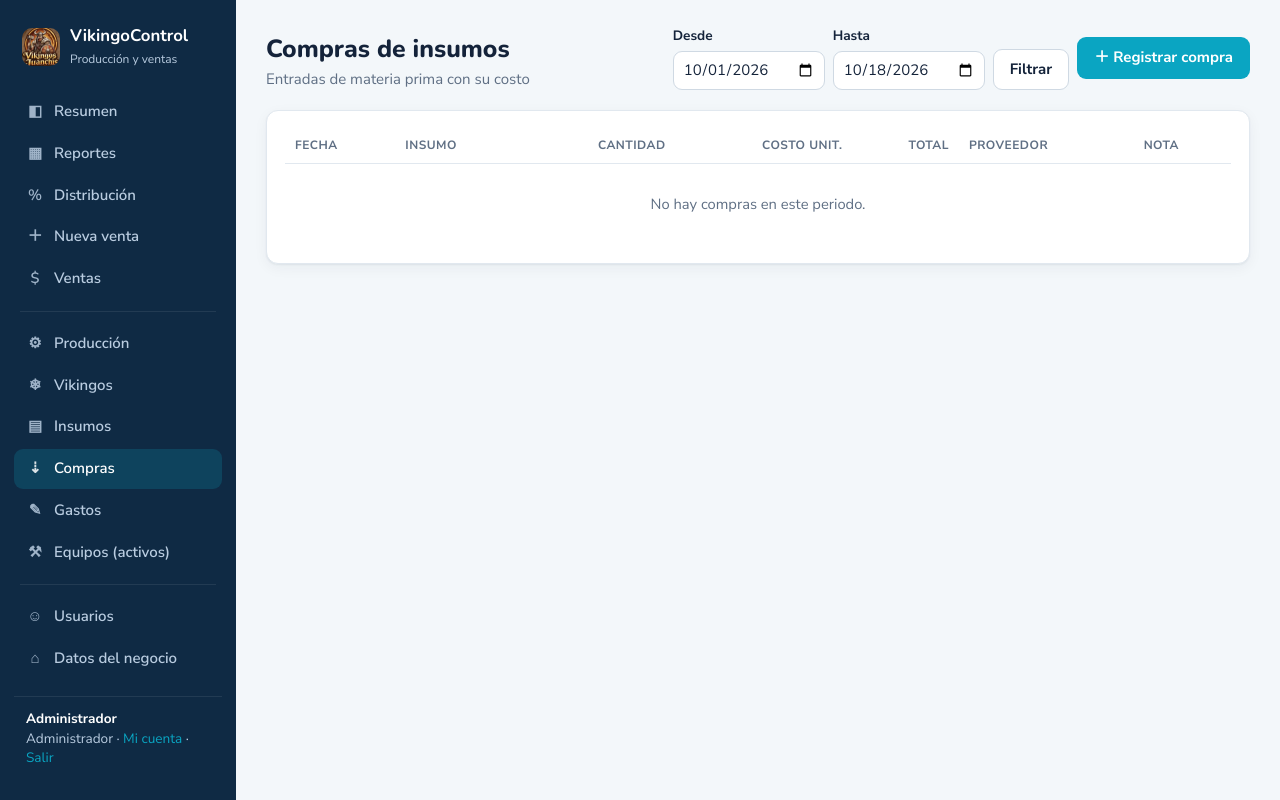
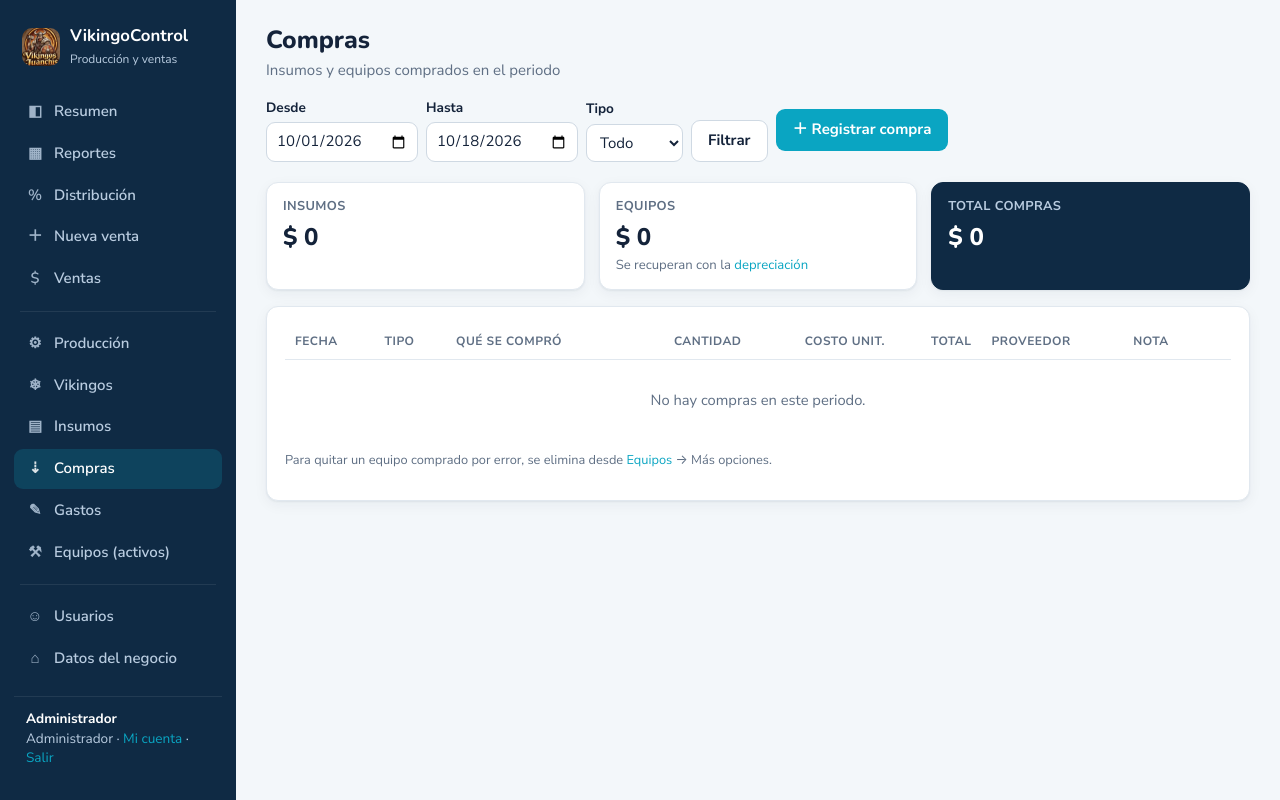
Before and after one commit to snake1515/vikingocontrol, a Flask app: page /compras in a window 1280 px wide. Run offline with Flask 3, Linux system fonts and the light colour scheme; a user stored in the database is signed in.

Commit message:
Anular compras y producciones; compras de equipos dentro de Compras
- Anular revierte inventario y costo promedio; bloquea si ya se consumió o vendió
- Migración automática de columnas nuevas (anulada, proveedor)
- Compras de equipos en lista de compras, reportes y Excel

Co-Authored-By: Claude Opus 5.5 <noreply@anthropic.com>
Claude-Session: https://claude.ai/code/session_01A2yAx6XPDVVrgm8S3PLymh

```diff
--- a/app.py
+++ b/app.py
@@ -20,7 +20,7 @@ from models import (CATEGORIAS_GASTO, METODOS_PAGO, ROLES, TIPOS_MO, UNIDADES, A
 import comprobantes
 import reportes as rpt
 from activos_calc import activos_vigentes, depreciacion_dia, depreciacion_periodo
-from services import (ErrorNegocio, anular_venta, registrar_compra,
+from services import (ErrorNegocio, anular_compra, anular_produccion, anular_venta, registrar_compra,
                       registrar_produccion, registrar_venta)
 
 load_dotenv()
@@ -236,7 +236,8 @@ def inicio():
     ganancia = ingresos - costo_vendido
     unidades_vendidas = sum(v.unidades for v in ventas)
 
-    prods = Produccion.query.filter(Produccion.fecha >= ini, Produccion.fecha < fin).all()
+    prods = Produccion.query.filter(Produccion.anulada.is_(False), Produccion.fecha >= ini,
+                                    Produccion.fecha < fin).all()
     unidades_prod = sum(p.cantidad for p in prods)
     desglose = {
         "Insumos": sum(p.costo_insumos for p in prods),
@@ -248,7 +249,10 @@ def inicio():
     }
     costo_prod = sum(desglose.values())
     compras = db.session.query(func.coalesce(func.sum(CompraInsumo.costo_total), 0)).filter(
-        CompraInsumo.fecha >= ini, CompraInsumo.fecha < fin).scalar()
+        CompraInsumo.anulada.is_(False), CompraInsumo.fecha >= ini, CompraInsumo.fecha < fin).scalar()
+    compras_equipos = db.session.query(func.coalesce(func.sum(Activo.valor), 0)).filter(
+        Activo.eliminado.is_(False), Activo.fecha_compra >= ini.date(),
+        Activo.fecha_compra < fin.date()).scalar() or 0
 
     ranking = (db.session.query(
         Producto.id, Producto.nombre,
@@ -298,7 +302,7 @@ def inicio():
         unidades_vendidas=unidades_vendidas, num_ventas=len(ventas),
         unidades_prod=unidades_prod, costo_prod=costo_prod, desglose=desglose,
         costo_unit_prod=(costo_prod / unidades_prod) if unidades_prod else 0,
-        compras=compras or 0, ranking=ranking, serie=serie,
+        compras=compras or 0, compras_equipos=compras_equipos, ranking=ranking, serie=serie,
         valor_insumos=sum(i.valor_stock for i in insumos),
         valor_productos=sum(max(p.stock, 0) * p.costo_promedio for p in productos),
         alertas_insumos=[i for i in insumos if i.bajo_minimo],
@@ -451,10 +455,11 @@ def activo_form(id=None):
             a.nombre, a.fecha_compra, a.valor = nombre[:120], fecha, valor
             a.valor_residual, a.vida_util_meses = residual, vida
             a.descripcion = f.get("descripcion", "").strip()[:255] or None
+            a.proveedor = f.get("proveedor", "").strip()[:120] or None
             db.session.commit()
-            flash(f"Equipo «{nombre}» guardado.", "ok")
-            return redirect(url_for("activos"))
-    return render_template("activo_form.html", a=a)
+            flash(f"Equipo «{nombre}» guardado. Ya aparece en Compras y en Equipos.", "ok")
+            return redirect(url_for("compras") if f.get("origen") == "compras" else url_for("activos"))
+    return render_template("activo_form.html", a=a, origen=request.values.get("origen", ""))
 
 
 @app.route("/activos/<int:id>/baja", methods=["POST"])
@@ -505,7 +510,7 @@ def reportes():
     rep = rpt.generar(desde, hasta, agrupar)
     serie = dict(labels=[f["periodo"] for f in rep["filas"]],
                  ventas=[round(f["ventas"]) for f in rep["filas"]],
-                 compras=[round(f["compras"]) for f in rep["filas"]],
+                 compras=[round(f["compras"] + f["compras_eq"]) for f in rep["filas"]],
                  neta=[round(f["neta"]) for f in rep["filas"]])
     return render_template("reportes.html", rep=rep, serie=serie, agrupar=agrupar,
                            agrupaciones=rpt.AGRUPACIONES, columnas=rpt.COLUMNAS,
@@ -653,10 +658,27 @@ def insumo_eliminar(id):
 @rol_requerido("admin", "produccion")
 def compras():
     ini, fin, desde, hasta = periodo()
-    items = (CompraInsumo.query.filter(CompraInsumo.fecha >= ini, CompraInsumo.fecha < fin)
-             .order_by(CompraInsumo.fecha.desc()).all())
-    return render_template("compras.html", items=items, desde=desde, hasta=hasta,
-                           total=sum(c.costo_total for c in items))
+    tipo = request.args.get("tipo", "")
+    filas = []
+    if tipo in ("", "insumos"):
+        for c in (CompraInsumo.query.filter(CompraInsumo.fecha >= ini, CompraInsumo.fecha < fin)
+                  .order_by(CompraInsumo.fecha.desc()).all()):
+            filas.append(dict(tipo="insumo", fecha=c.fecha, orden=c.fecha, nombre=c.insumo.nombre,
+                              cantidad=f"{c.cantidad:g} {c.insumo.unidad}", unitario=c.costo_unitario,
+                              total=c.costo_total, proveedor=c.proveedor, nota=c.nota,
+                              anulada=c.anulada, obj=c))
+    if tipo in ("", "equipos") and current_user.rol == "admin":
+        for a in (Activo.query.filter(Activo.eliminado.is_(False), Activo.fecha_compra >= ini.date(),
+                                      Activo.fecha_compra < fin.date()).all()):
+            filas.append(dict(tipo="equipo", fecha=a.fecha_compra,
+                              orden=datetime.combine(a.fecha_compra, datetime.min.time()),
+                              nombre=a.nombre, cantidad="1 equipo", unitario=a.valor, total=a.valor,
+                              proveedor=a.proveedor, nota=a.descripcion, anulada=False, obj=a))
+    filas.sort(key=lambda x: x["orden"], reverse=True)
+    t_ins = sum(f["total"] for f in filas if f["tipo"] == "insumo" and not f["anulada"])
+    t_eq = sum(f["total"] for f in filas if f["tipo"] == "equipo")
+    return render_template("compras.html", filas=filas, desde=desde, hasta=hasta, tipo=tipo,
+                           total=t_ins + t_eq, total_insumos=t_ins, total_equipos=t_eq)
 
 
 @app.route("/compras/nueva", methods=["GET", "POST"])
@@ -771,8 +793,9 @@ def producciones():
     ini, fin, desde, hasta = periodo()
     items = (Produccion.query.filter(Produccion.fecha >= ini, Produccion.fecha < fin)
              .order_by(Produccion.fecha.desc()).all())
-    unidades = sum(p.cantidad for p in items)
-    costo = sum(p.costo_total for p in items)
+    validas = [p for p in items if not p.anulada]
+    unidades = sum(p.cantidad for p in validas)
+    costo = sum(p.costo_total for p in validas)
     return render_template("producciones.html", items=items, desde=desde, hasta=hasta,
                            unidades=unidades, costo=costo)
 
@@ -931,6 +954,36 @@ def negocio():
     return render_template("negocio.html", neg=neg, ultima=ultima)
 
 
+@app.route("/compras/<int:id>/anular", methods=["POST"])
+@rol_requerido("admin")
+def compra_anular(id):
+    c = db.session.get(CompraInsumo, id) or abort(404)
+    try:
+        anular_compra(c)
+        db.session.commit()
+        flash(f"Compra de {c.cantidad:g} {c.insumo.unidad} de «{c.insumo.nombre}» anulada. "
+              "Se descontó del inventario.", "ok")
+    except ErrorNegocio as e:
+        db.session.rollback()
+        flash(e.errores[0], "error")
+    return redirect(request.referrer or url_for("compras"))
+
+
+@app.route("/produccion/<int:id>/anular", methods=["POST"])
+@rol_requerido("admin")
+def produccion_anular(id):
+    p = db.session.get(Produccion, id) or abort(404)
+    try:
+        anular_produccion(p)
+        db.session.commit()
+        flash(f"Producción #{p.id} anulada: se quitaron {p.cantidad} vikingos y los insumos "
+              "volvieron a la bodega.", "ok")
+    except ErrorNegocio as e:
+        db.session.rollback()
+        flash(e.errores[0], "error")
+    return redirect(url_for("produccion_detalle", id=id))
+
+
 @app.route("/ventas/<int:id>/anular", methods=["POST"])
 @rol_requerido("admin")
 def venta_anular(id):
@@ -999,10 +1052,24 @@ def no_encontrado(e):
 
 
 # ------------------------------------------------------------- arranque BD
+def migrar_columnas():
+    """Agrega columnas nuevas a tablas que ya existían (create_all no lo hace)."""
+    from sqlalchemy import inspect, text
+    nuevas = [("vk_compras", "anulada", "BOOLEAN NOT NULL DEFAULT FALSE"),
+              ("vk_producciones", "anulada", "BOOLEAN NOT NULL DEFAULT FALSE"),
+              ("vk_activos", "proveedor", "VARCHAR(120)")]
+    insp = inspect(db.engine)
+    for tabla, col, tipo in nuevas:
+        if col not in {c["name"] for c in insp.get_columns(tabla)}:
+            with db.engine.begin() as cn:
+                cn.execute(text(f"ALTER TABLE {tabla} ADD COLUMN {col} {tipo}"))
+
+
 def inicializar_bd():
     with app.app_context():
         try:
             db.create_all()
+            migrar_columnas()
         except Exception as e:
             print("=" * 70, flush=True)
             print("ERROR: no se pudo conectar a la base de datos (DATABASE_URL).", flush=True)
--- a/models.py
+++ b/models.py
@@ -134,6 +134,7 @@ class CompraInsumo(db.Model):
     proveedor = db.Column(db.String(120))
     nota = db.Column(db.String(255))
     usuario_id = db.Column(db.Integer, db.ForeignKey("vk_usuarios.id"))
+    anulada = db.Column(db.Boolean, nullable=False, default=False)
 
     insumo = db.relationship("Insumo")
     usuario = db.relationship("Usuario")
@@ -221,6 +222,7 @@ class Produccion(db.Model):
     costo_unitario = db.Column(db.Float, nullable=False, default=0)
     nota = db.Column(db.String(255))
     usuario_id = db.Column(db.Integer, db.ForeignKey("vk_usuarios.id"))
+    anulada = db.Column(db.Boolean, nullable=False, default=False)
 
     producto = db.relationship("Producto")
     usuario = db.relationship("Usuario")
@@ -299,6 +301,7 @@ class Activo(db.Model):
     fecha_baja = db.Column(db.Date)
     motivo_baja = db.Column(db.String(255))
     eliminado = db.Column(db.Boolean, nullable=False, default=False)
+    proveedor = db.Column(db.String(120))
 
     # --- cálculos (línea recta, prorrateo diario) ---
     @property
--- a/static/style.css
+++ b/static/style.css
@@ -213,3 +213,7 @@ label { display: block; font-weight: 700; font-size: .85rem; margin-bottom: 5px;
 
 .brand-logo { width: 38px; height: 38px; border-radius: 10px; object-fit: cover; flex: none; }
 .sum-line b { white-space: nowrap; }
+.seg-tabs { display: inline-flex; border: 1px solid #cfd9e3; border-radius: 10px; overflow: hidden; background: #fff; }
+.seg-tabs a { padding: 9px 16px; font-weight: 700; color: var(--ink); text-decoration: none !important; border-right: 1px solid #cfd9e3; cursor: pointer; }
+.seg-tabs a:last-child { border-right: 0; }
+.seg-tabs a.on { background: var(--nav); color: #fff; cursor: default; }
--- a/templates/compra_form.html
+++ b/templates/compra_form.html
@@ -1,7 +1,10 @@
 {% extends "base.html" %}
 {% block title %}Registrar compra{% endblock %}
 {% block content %}
-<div class="page-head"><div><h1>Registrar compra de insumos</h1><p>Escribe la cantidad y lo que pagaste en total por cada insumo. El costo promedio se recalcula solo.</p></div></div>
+<div class="page-head"><div><h1>Registrar compra</h1><p>Escribe la cantidad y lo que pagaste en total por cada insumo. El costo promedio se recalcula solo.</p></div></div>
+{% if puede('admin') %}
+<div class="seg-tabs" style="margin-bottom:16px"><a class="on">Insumos</a><a href="{{ url_for('activo_form', origen='compras') }}">Equipo o herramienta</a></div>
+{% endif %}
 <form method="post" id="f">
   <input type="hidden" name="csrf_token" value="{{ csrf_token() }}">
   <div class="grid g-main">
--- a/templates/compras.html
+++ b/templates/compras.html
@@ -2,33 +2,53 @@
 {% block title %}Compras{% endblock %}
 {% block content %}
 <div class="page-head">
-  <div><h1>Compras de insumos</h1><p>Entradas de materia prima con su costo</p></div>
+  <div><h1>Compras</h1><p>Insumos y equipos comprados en el periodo</p></div>
   <div class="actions">
     <form class="filters" method="get">
       <div class="field"><label>Desde</label><input class="input" type="date" name="desde" value="{{ desde }}"></div>
       <div class="field"><label>Hasta</label><input class="input" type="date" name="hasta" value="{{ hasta }}"></div>
+      {% if puede('admin') %}<div class="field"><label>Tipo</label><select class="input" name="tipo">
+        <option value="">Todo</option><option value="insumos" {{ 'selected' if tipo == 'insumos' }}>Insumos</option><option value="equipos" {{ 'selected' if tipo == 'equipos' }}>Equipos</option></select></div>{% endif %}
       <button class="btn sec">Filtrar</button>
     </form>
     <a class="btn" href="{{ url_for('compra_nueva') }}">＋ Registrar compra</a>
   </div>
 </div>
+{% if puede('admin') %}
+<div class="kpis" style="grid-template-columns:repeat(3,minmax(0,1fr))">
+  <div class="kpi"><div class="lbl">Insumos</div><div class="val">{{ total_insumos|cop }}</div></div>
+  <div class="kpi"><div class="lbl">Equipos</div><div class="val">{{ total_equipos|cop }}</div><div class="sub">Se recuperan con la <a href="{{ url_for('activos') }}">depreciación</a></div></div>
+  <div class="kpi hl"><div class="lbl">Total compras</div><div class="val">{{ total|cop }}</div></div>
+</div>
+{% endif %}
 <div class="card">
   <div class="table-wrap"><table>
-    <thead><tr><th>Fecha</th><th>Insumo</th><th class="num">Cantidad</th><th class="num">Costo unit.</th><th class="num">Total</th><th>Proveedor</th><th>Nota</th></tr></thead>
+    <thead><tr><th>Fecha</th><th>Tipo</th><th>Qué se compró</th><th class="num">Cantidad</th><th class="num">Costo unit.</th><th class="num">Total</th><th>Proveedor</th><th>Nota</th>{% if puede('admin') %}<th></th>{% endif %}</tr></thead>
     <tbody>
-    {% for c in items %}
-      <tr>
-        <td>{{ c.fecha|fecha }}</td>
-        <td><b>{{ c.insumo.nombre }}</b></td>
-        <td class="num">{{ c.cantidad|num(3) }} {{ c.insumo.unidad }}</td>
-        <td class="num">{{ c.costo_unitario|cop }}</td>
-        <td class="num">{{ c.costo_total|cop }}</td>
-        <td>{{ c.proveedor or '—' }}</td>
-        <td><small>{{ c.nota or '' }}</small></td>
+    {% for f in filas %}
+      <tr class="{{ 'anulada' if f.anulada }}">
+        <td>{{ f.fecha.strftime('%d/%m/%Y') }}</td>
+        <td>{% if f.tipo == 'equipo' %}<span class="badge berry">Equipo</span>{% else %}<span class="badge">Insumo</span>{% endif %}</td>
+        <td><b>{{ f.nombre }}</b></td>
+        <td class="num">{{ f.cantidad }}</td>
+        <td class="num">{{ f.unitario|cop }}</td>
+        <td class="num">{{ f.total|cop }}</td>
+        <td>{{ f.proveedor or '—' }}</td>
+        <td><small>{{ f.nota or '' }}</small>{% if f.anulada %} <span class="badge err">Anulada</span>{% endif %}</td>
+        {% if puede('admin') %}<td class="r" style="white-space:nowrap">
+          {% if f.tipo == 'insumo' and not f.anulada %}
+          <form method="post" action="{{ url_for('compra_anular', id=f.obj.id) }}" onsubmit="return confirm('¿Anular esta compra? Se descontará {{ f.cantidad }} de {{ f.nombre }} del inventario.')">
+            <input type="hidden" name="csrf_token" value="{{ csrf_token() }}"><button class="btn danger sm">Anular</button>
+          </form>
+          {% elif f.tipo == 'equipo' %}
+          <a class="btn sec sm" href="{{ url_for('activo_form', id=f.obj.id, origen='compras') }}">Editar</a>
+          {% endif %}
+        </td>{% endif %}
       </tr>
-    {% else %}<tr><td colspan="7" class="empty">No hay compras en este periodo.</td></tr>{% endfor %}
+    {% else %}<tr><td colspan="9" class="empty">No hay compras en este periodo.</td></tr>{% endfor %}
     </tbody>
-    {% if items %}<tfoot><tr><td colspan="4">Total del periodo</td><td class="num">{{ total|cop }}</td><td colspan="2"></td></tr></tfoot>{% endif %}
+    {% if filas %}<tfoot><tr><td colspan="5">Total del periodo (sin anuladas)</td><td class="num">{{ total|cop }}</td><td colspan="3"></td></tr></tfoot>{% endif %}
   </table></div>
+  {% if puede('admin') %}<p class="hint" style="margin-top:10px">Para quitar un equipo comprado por error, se elimina desde <a href="{{ url_for('activos') }}">Equipos</a> → Más opciones.</p>{% endif %}
 </div>
 {% endblock %}
--- a/templates/dashboard.html
+++ b/templates/dashboard.html
@@ -55,7 +55,7 @@
       {% endfor %}
       <div class="sum-line" style="margin-top:8px;border-top:1px solid var(--line)"><span>Depreciación de equipos<br><small><a href="{{ url_for('activos') }}">Ver equipos</a></small></span><b>{{ depreciacion|cop }}</b></div>
       <div class="sum-line"><span>Gastos del negocio<br><small>{% for c, v in gastos_det[:3] %}{{ c }}{{ ', ' if not loop.last }}{% else %}Publicidad, arriendo…{% endfor %} · <a href="{{ url_for('gastos') }}">Ver gastos</a></small></span><b>{{ gastos_tot|cop }}</b></div>
-      <p class="hint" style="margin-top:10px">Compras de insumos en el periodo: <b>{{ compras|cop }}</b></p>
+      <p class="hint" style="margin-top:10px">Compras en el periodo: insumos <b>{{ compras|cop }}</b>{% if compras_equipos %} · equipos <b>{{ compras_equipos|cop }}</b>{% endif %}</p>
     </div>
 
     <div class="card">
--- a/templates/producciones.html
+++ b/templates/producciones.html
@@ -22,9 +22,9 @@
     <thead><tr><th>Fecha</th><th>Referencia</th><th class="num">Vikingos</th><th class="num">Insumos</th><th class="num">Mano obra</th><th class="num">Indirectos</th><th class="num">Total</th><th class="num">C/u</th></tr></thead>
     <tbody>
     {% for p in items %}
-      <tr>
+      <tr class="{{ 'anulada' if p.anulada }}">
         <td><a href="{{ url_for('produccion_detalle', id=p.id) }}">{{ p.fecha|fecha }}</a></td>
-        <td><b>{{ p.producto.nombre }}</b></td>
+        <td><b>{{ p.producto.nombre }}</b>{% if p.anulada %} <span class="badge err">Anulada</span>{% endif %}</td>
         <td class="num">{{ p.cantidad|num }}</td>
         <td class="num">{{ p.costo_insumos|cop }}</td>
         <td class="num">{{ p.costo_mano_obra|cop }}</td>
--- a/templates/producto_detalle.html
+++ b/templates/producto_detalle.html
@@ -45,7 +45,7 @@
       <thead><tr><th>Fecha</th><th class="num">Vikingos</th><th class="num">Costo total</th><th class="num">C/u</th></tr></thead>
       <tbody>
       {% for p in prods %}
-        <tr><td><a href="{{ url_for('produccion_detalle', id=p.id) }}">{{ p.fecha|fecha }}</a></td><td class="num">{{ p.cantidad|num }}</td><td class="num">{{ p.costo_total|cop }}</td><td class="num">{{ p.costo_unitario|cop }}</td></tr>
+        <tr class="{{ 'anulada' if p.anulada }}"><td><a href="{{ url_for('produccion_detalle', id=p.id) }}">{{ p.fecha|fecha }}</a></td><td class="num">{{ p.cantidad|num }}</td><td class="num">{{ p.costo_total|cop }}</td><td class="num">{{ p.costo_unitario|cop }}</td></tr>
       {% else %}<tr><td colspan="4" class="empty">Aún no se ha producido esta referencia.</td></tr>{% endfor %}
       </tbody>
     </table></div>
--- a/templates/reportes.html
+++ b/templates/reportes.html
@@ -31,7 +31,7 @@
 {% set t = rep.tot %}
 <div class="kpis">
   <div class="kpi"><div class="lbl">Ventas</div><div class="val">{{ t.ventas|cop }}</div><div class="sub">{{ t.num_ventas|num }} ventas · {{ t.unid_vend|num }} vikingos</div></div>
-  <div class="kpi"><div class="lbl">Compras de insumos</div><div class="val">{{ t.compras|cop }}</div><div class="sub">Producidos {{ t.unid_prod|num }} vikingos</div></div>
+  <div class="kpi"><div class="lbl">Compras</div><div class="val">{{ (t.compras + t.compras_eq)|cop }}</div><div class="sub">Insumos {{ t.compras|cop }} · equipos {{ t.compras_eq|cop }}</div></div>
   <div class="kpi"><div class="lbl">Costos + gastos</div><div class="val">{{ (t.costo_vend + t.equipos + t.gastos)|cop }}</div><div class="sub">Vendido {{ t.costo_vend|cop }} · equipos {{ t.equipos|cop }} · gastos {{ t.gastos|cop }}</div></div>
   <div class="kpi hl"><div class="lbl">Ganancia neta</div><div class="val {{ 'pos' if t.neta >= 0 else 'neg' }}">{{ t.neta|cop }}</div><div class="sub">{% if t.margen is not none %}Margen neto {{ t.margen|num(1) }}%{% else %}Sin ventas{% endif %} · bruta {{ t.bruta|cop }}</div></div>
 </div>
```
Also changed, not shown: reportes.py (+23 -5 lines), services.py (+39 -0 lines), templates/activo_form.html (+8 -3 lines), templates/produccion_detalle.html (+6 -1 lines).
